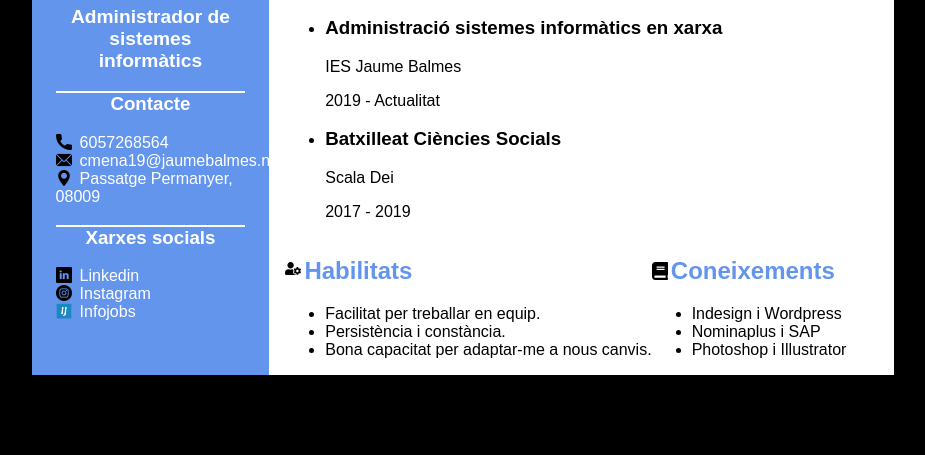
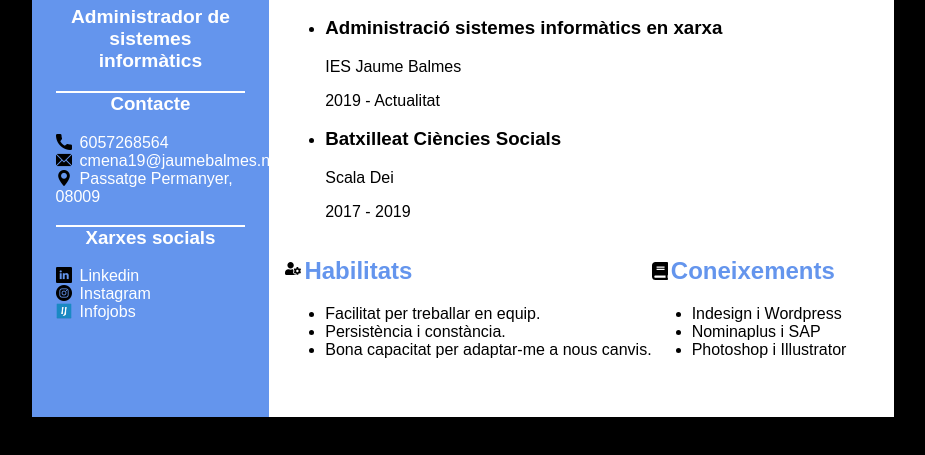
Before and after one commit to carleras/carleras.github.io, a plain HTML site: page index.html in a window 1280 px wide. Shown: the part 203-658 px from the top of the page, without its empty margins (177-1102 px from the left). Drawn offline with Linux system fonts and the light colour scheme.

Commit message:
Update css.css

```diff
--- a/css.css
+++ b/css.css
@@ -17,6 +17,7 @@ header{
     padding-left: 1.5em;
     padding-right: 1.5em;
     color: white;
+    padding-bottom:5em;
 }
 main{
     background-color: white;
```
